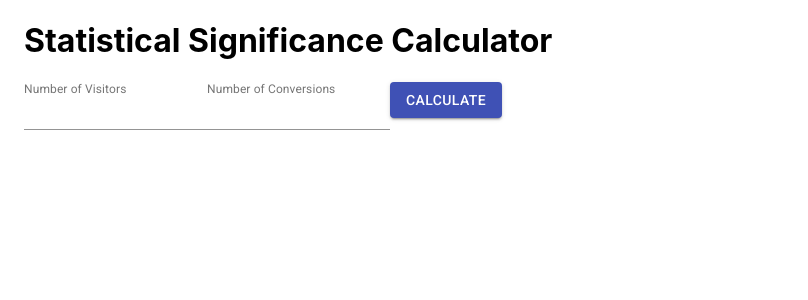
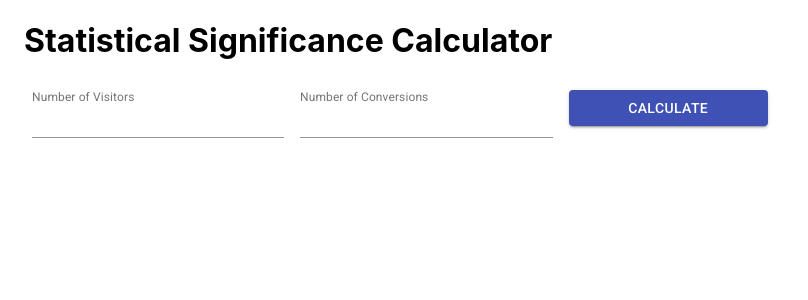
Before and after one commit to mikachan/stat-sig-calc, a React (Create React App) app: page / in a window 1280 px wide. Shown: the top 300 px of the page, without its empty margins (0-808 px from the left). Built offline with nearby package versions, Linux system fonts and the light colour scheme.

Commit message:
chore: improve calculator layout

```diff
--- a/src/Calculator.tsx
+++ b/src/Calculator.tsx
@@ -1,18 +1,32 @@
 import './Calculator.css';
+
+import { Theme, createStyles, makeStyles } from '@material-ui/core/styles';
 
 import Button from '@material-ui/core/Button';
 import Container from '@material-ui/core/Container';
 import TextField from '@material-ui/core/TextField';
 
+const useStyles = makeStyles((theme: Theme) =>
+	createStyles({
+		root: {
+			'& > *': {
+				margin: theme.spacing(1),
+				width: '25ch',
+			},
+		},
+	})
+);
+
 function Calculator() {
+	const classes = useStyles();
+
 	return (
 		<div className="calculator">
 			<Container maxWidth="lg">
 				<header className="calculator-header">
 					<h1>Statistical Significance Calculator</h1>
 				</header>
-				<form noValidate autoComplete="off">
-					<div>
+				<form className={classes.root} noValidate autoComplete="off">
 					<TextField
 						id="visitors"
 						label="Number of Visitors"
@@ -29,14 +43,9 @@ function Calculator() {
 							shrink: true,
 						}}
 					/>
-						<Button
-							variant="contained"
-							color="primary"
-							type="submit"
-						>
+					<Button variant="contained" color="primary" type="submit">
 						Calculate
 					</Button>
-					</div>
 				</form>
 			</Container>
 		</div>
```
Lines whose indentation alone changed are shown as unchanged.
